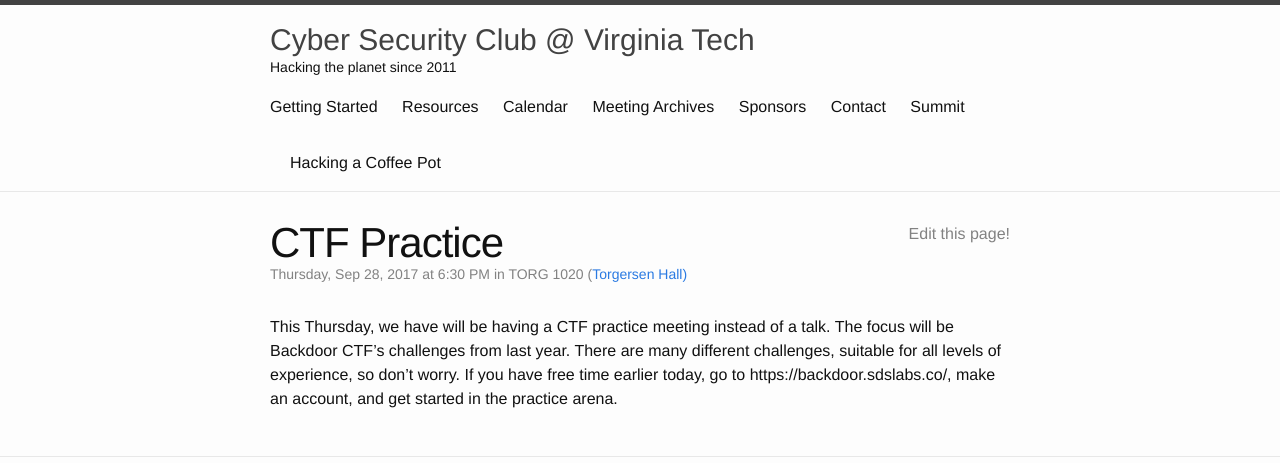
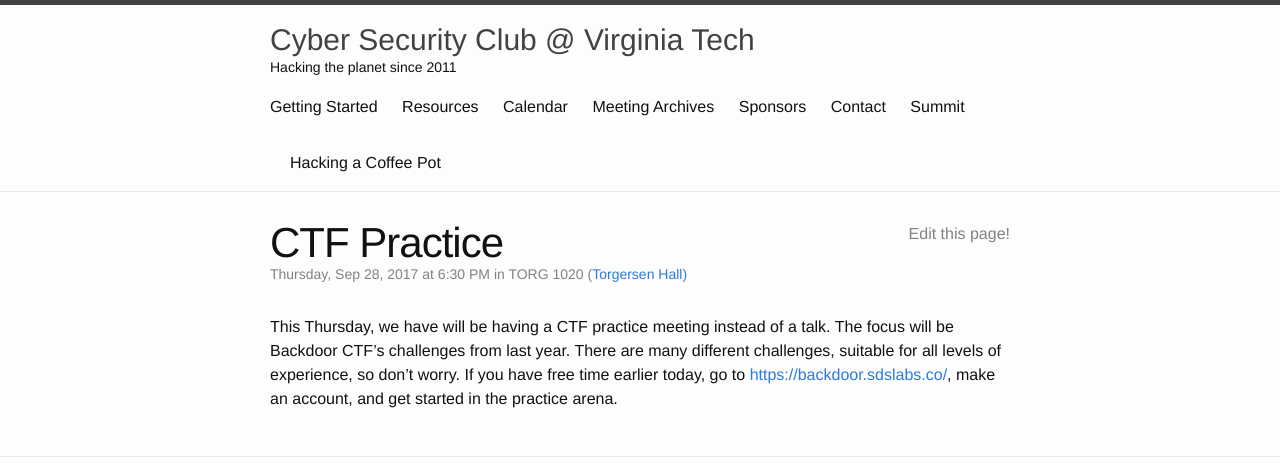
Before and after one commit to VTCSec/vtcsec.org, a Jekyll site: the page built from _meetings/2017-09-28-CTF-pratice-.md, in a window 1280 px wide, cut to the strip 0-463 px from the top of the page. Built offline with Jekyll 4.4.1, drawn with Linux system fonts in a browser that asks for light colours; some of the changed lines change nothing that is shown.

Commit message:
Adding Reference to HTML Link
Fixing html link to show.

```diff
--- a/_meetings/2017-09-28-CTF-pratice-.md
+++ b/_meetings/2017-09-28-CTF-pratice-.md
@@ -5,4 +5,4 @@
 date: 2017-09-28 18:30:00
 ---
 
-This Thursday, we have will be having a CTF practice meeting instead of a talk. The focus will be Backdoor CTF's challenges from last year. There are many different challenges, suitable for all levels of experience, so don't worry. If you have free time earlier today, go to https://backdoor.sdslabs.co/, make an account, and get started in the practice arena.
+This Thursday, we have will be having a CTF practice meeting instead of a talk. The focus will be Backdoor CTF's challenges from last year. There are many different challenges, suitable for all levels of experience, so don't worry. If you have free time earlier today, go to <a href="https://backdoor.sdslabs.co/" target="_blank">https://backdoor.sdslabs.co/</a>, make an account, and get started in the practice arena.
```
